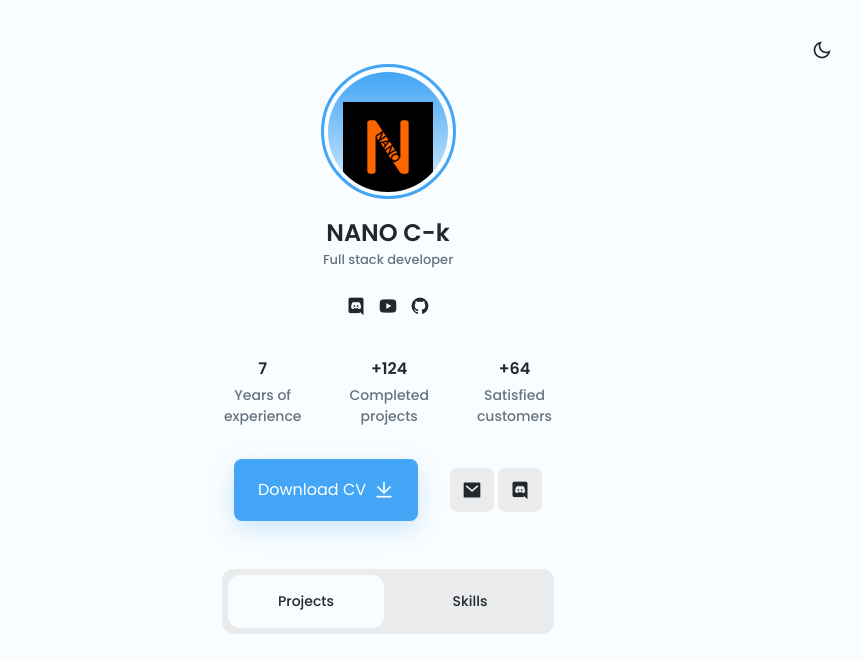
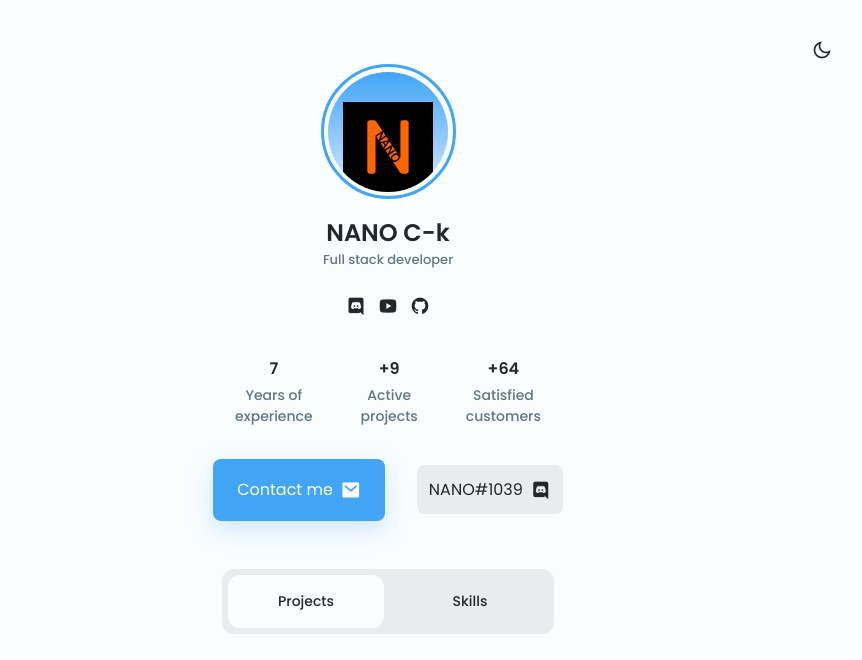
Before and after one commit to NANO-ck/Responsive-Mini-Portofolio, a plain HTML site: page index.html in a window 1280 px wide. Shown: the top 660 px of the page, without its empty margins (252-1114 px from the left). Drawn offline with nearby package versions, Linux system fonts and the light colour scheme; files that its build step writes are made by us from their sources.

Commit message:
Website ready

```diff
--- a/index.html
+++ b/index.html
@@ -54,9 +54,9 @@
                         </p>
                     </div>
                     <div class="profile__info-group">
-                        <h3 class="profile__info-number">+124</h3>
+                        <h3 class="profile__info-number">+9</h3>
                         <p class="profile__info-description">
-                            Completed <br> projects
+                            Active <br> projects
                         </p>
                     </div>
                     <div class="profile__info-group">
@@ -66,19 +66,13 @@
                 </div>
 
                 <div class="profile__buttons">
-                    <!-- Insert your CV -->
-                    <a download="" href="assets/pdf/Gianell-Cv.pdf" class="button">
-                        Download CV <i class="ri-download-line"></i>
+                    <!-- <a download="" href="assets/pdf/Gianell-Cv.pdf" class="button">Download CV <i class="ri-download-line"></i></a> -->
+                    <a href="mailto:nano@nexion.xyz" target="_blank" class="button">
+                        Contact me <i class="ri-mail-fill"></i>
                     </a>
-
                     <div class="profile__buttons-small">
-                        <!-- Insert a real number plus country code -->
-                        <a href="mailto:p.nanock@gmail.com" target="_blank" class="button button__small button__gray">
-                            <i class="ri-mail-fill"></i>
-                        </a>
-                        <!-- Insert your brand name or profile -->
                         <a href="https://nexion.xyz/support" target="_blank" class="button button__small button__gray">
-                            <i class="ri-discord-fill"></i>
+                            NANO#1039 <i class="ri-discord-fill"></i>
                         </a>
                     </div>
                 </div>
@@ -129,7 +123,7 @@
                                 </div>
                             </div>
                         </article>
-
+                        <!--
                         <article class="projects__card">
                             <img src="assets/img/project3.jpg" alt="" class="projects__img">
 
@@ -170,7 +164,7 @@
                                     </a>
                                 </div>
                             </div>
-                        </article>
+                        </article>-->
                     </div>
 
                     <!--=============== SKILLS ===============-->
```
